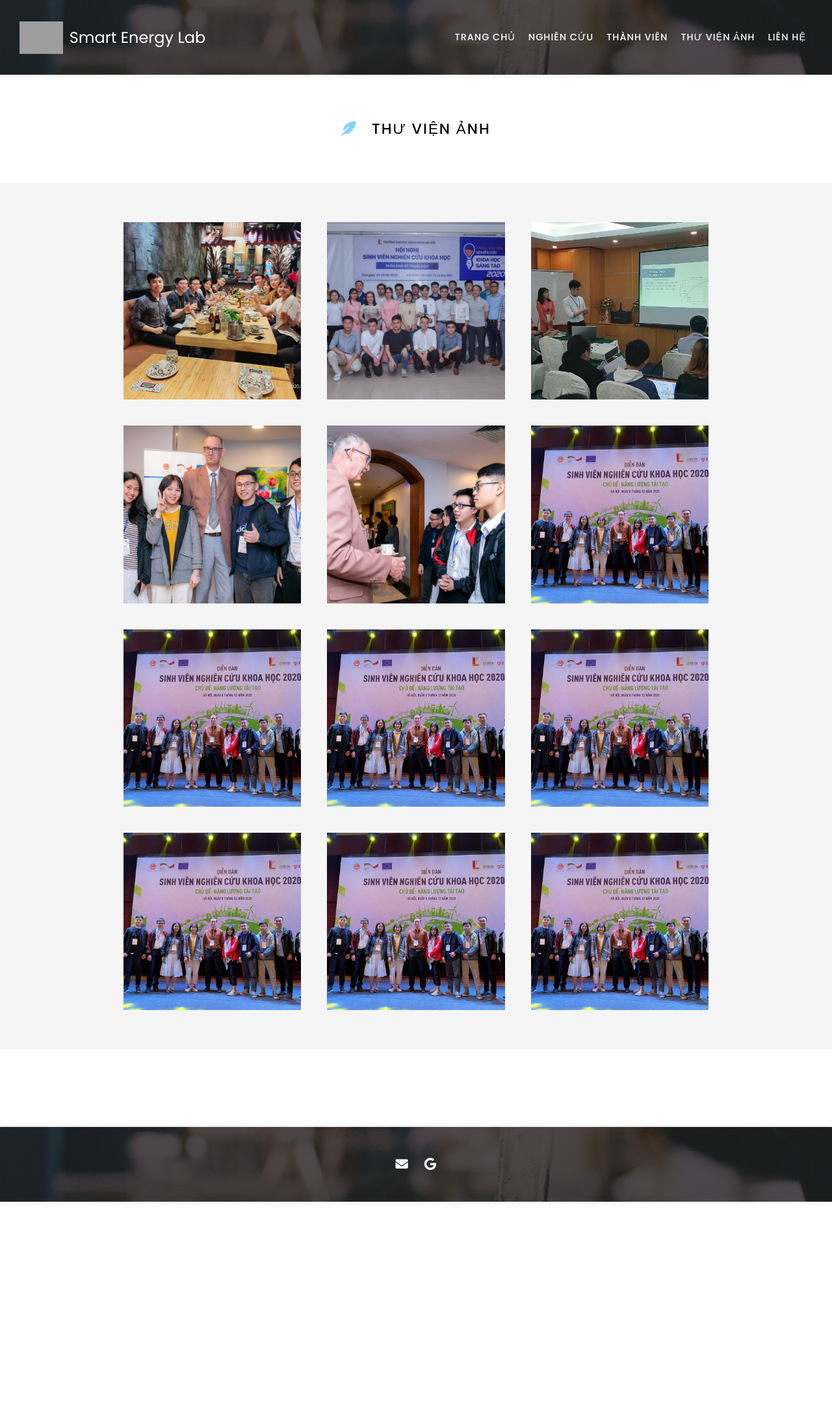
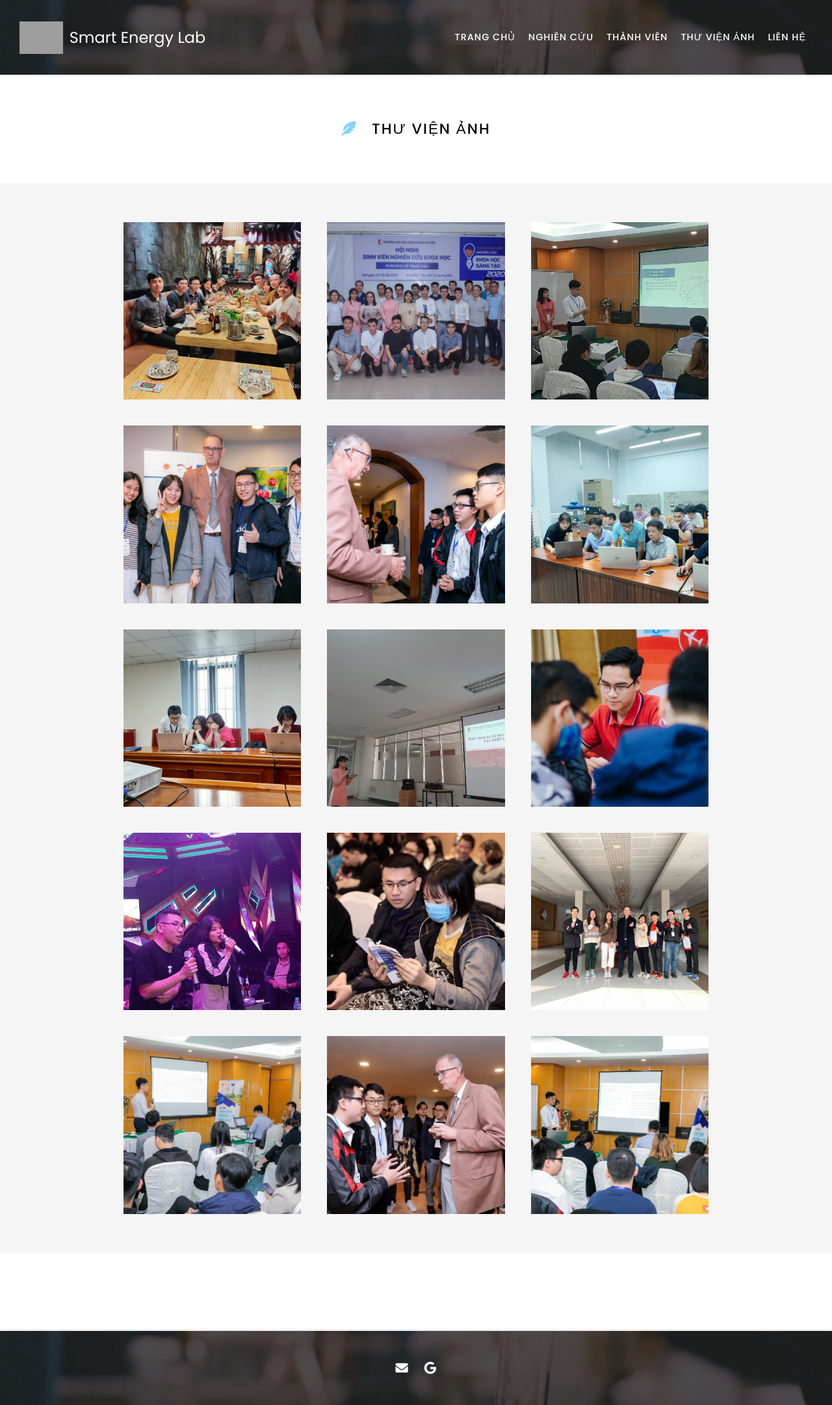
Before and after one commit to selabhust/home, a Jekyll site: the page built from album/index.md, in a window 1280 px wide. Shown: the whole page at 65% size. Built offline with Jekyll 4.4.1, drawn with Linux system fonts in a browser that asks for light colours; nearby versions of some CDN libraries; before the commit the page ends 1850 px from its top, so only the background shows below that; grey boxes are pictures that could not be loaded.

Commit message:
update ablum

```diff
--- a/album/index.md
+++ b/album/index.md
@@ -22,19 +22,27 @@ image4="images/funding4.jpg" link4="/images/funding4.jpg" tooltip4="Cool Foundat
 
 image5="images/funding9.jpg" link5="/images/funding9.jpg" tooltip5="Cool Institute"
 
-image6="images/funding7.jpg" link6="images/funding7.jpg" tooltip6="Cool Initiative"
+image6="images/funding10.jpg" link6="images/funding10.jpg" tooltip6="Cool Initiative"
 
-image7="images/funding7.jpg" link6="images/funding7.jpg" tooltip6="Cool Initiative"
+image7="images/funding11.jpg" link7="images/funding11.jpg" tooltip7="Cool Initiative"
 
-image8="images/funding7.jpg" link6="images/funding7.jpg" tooltip6="Cool Initiative"
+image8="images/funding12.jpg" link8="images/funding12.jpg" tooltip8="Cool Initiative"
 
-image9="images/funding7.jpg" link6="images/funding7.jpg" tooltip6="Cool Initiative"
+image9="images/funding13.jpg" link9="images/funding13.jpg" tooltip9="Cool Initiative"
 
-image10="images/funding7.jpg" link6="images/funding7.jpg" tooltip6="Cool Initiative"
+image10="images/funding14.jpg" link10="images/funding14.jpg" tooltip10="Cool Initiative"
 
-image11="images/funding7.jpg" link6="images/funding7.jpg" tooltip6="Cool Initiative"
+image11="images/funding15.jpg" link11="images/funding15.jpg" tooltip11="Cool Initiative"
 
-image12="images/funding7.jpg" link6="images/funding7.jpg" tooltip6="Cool Initiative"
+image12="images/funding16.jpg" link12="images/funding16.jpg" tooltip12="Cool Initiative"
+
+image13="images/funding17.jpg" link13="images/funding17.jpg" tooltip13="Cool Initiative"
+
+image14="images/funding18.jpg" link14="images/funding18.jpg" tooltip14="Cool Initiative"
+
+image15="images/funding19.jpg" link15="images/funding19.jpg" tooltip15="Cool Initiative"
+
+
  %}
 
 {% include section.html %}
```
